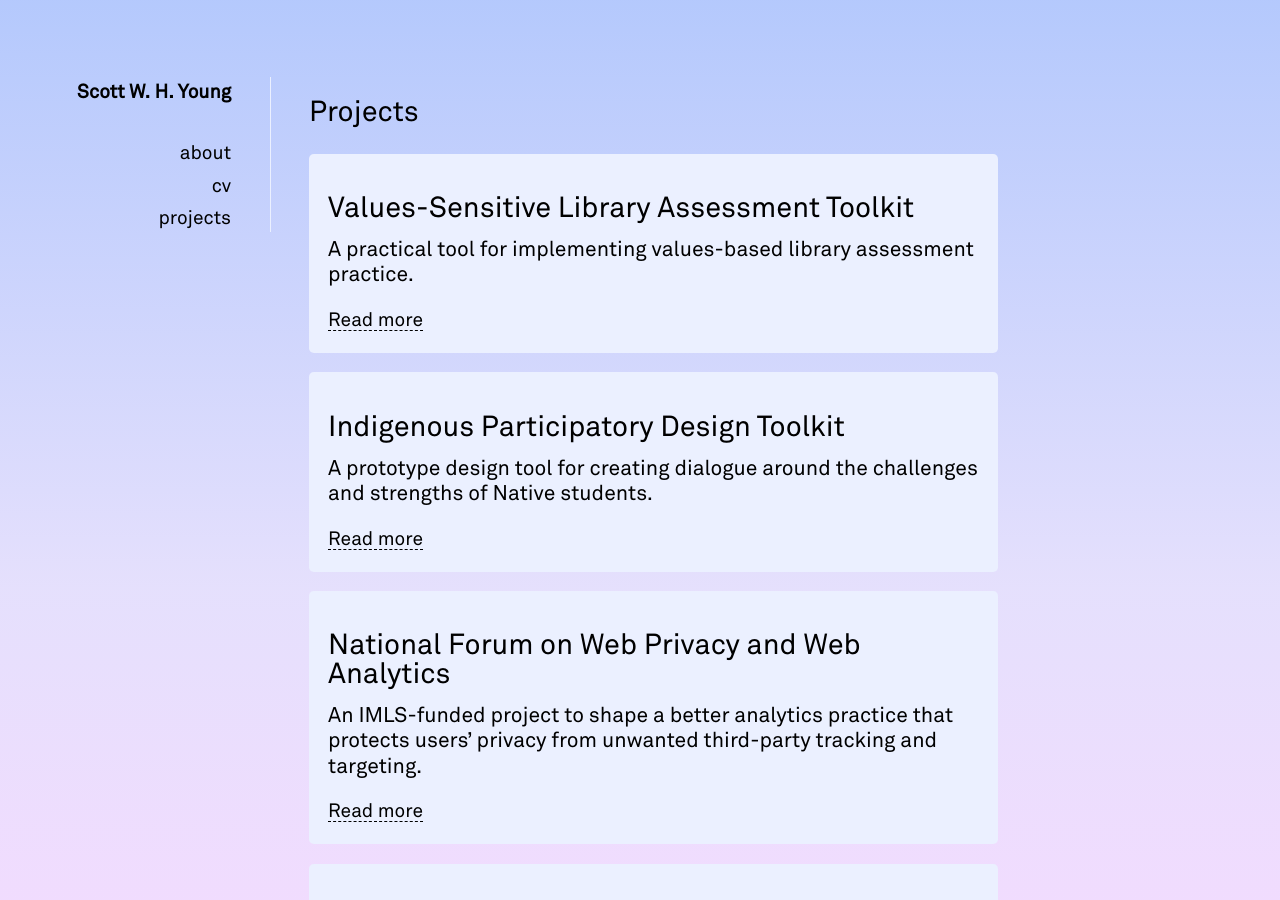
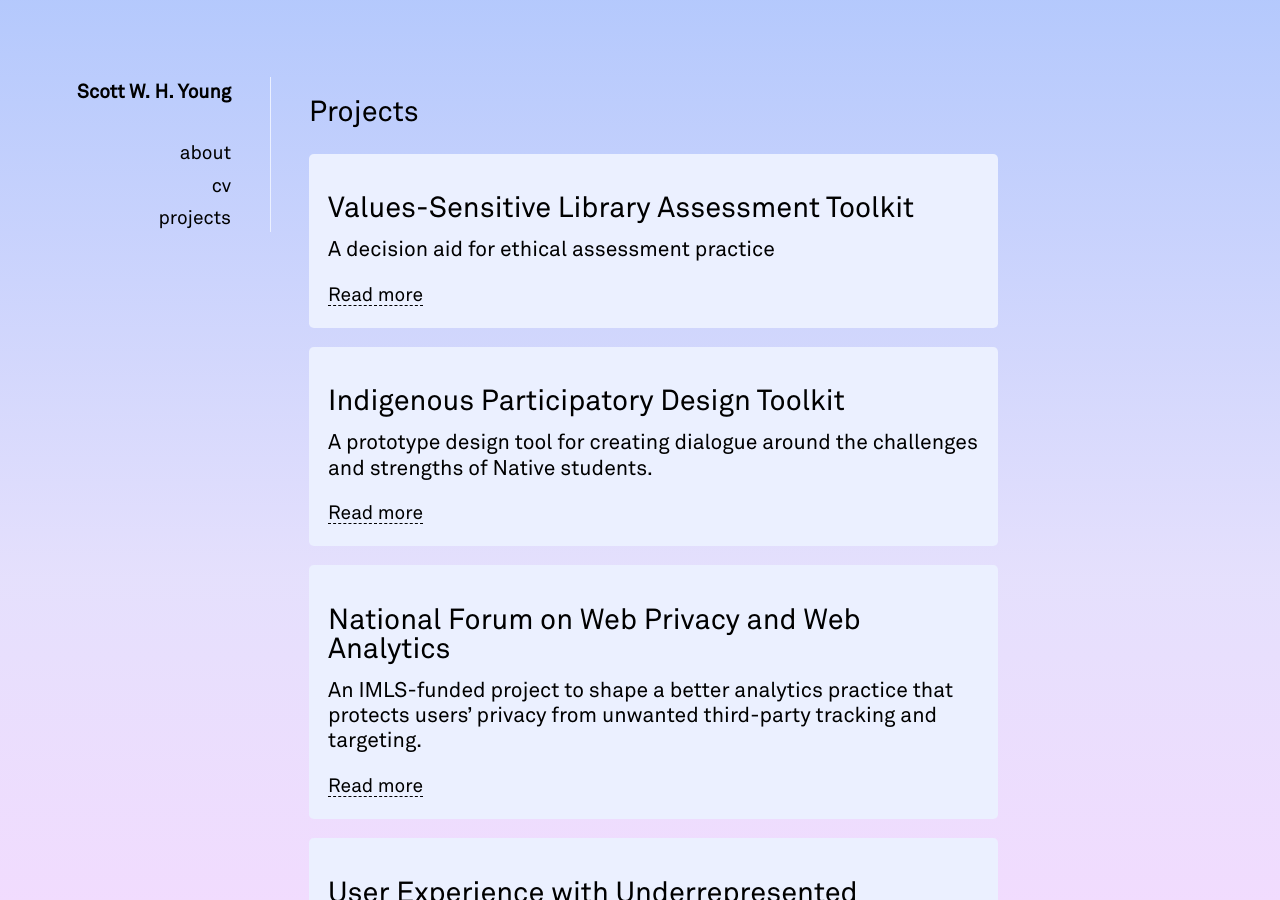
Before and after one commit to swyoung/swyoung.github.io, a Jekyll site: the page built from _pages/projects.md, in a window 1280 px wide and 900 px high. Built offline with Jekyll 4.4.1, drawn with Linux system fonts in a browser that asks for light colours; nearby versions of some CDN libraries; a style sheet for code colours, icons or effects is not loaded.

Commit message:
Update 2022-12-12-assessment-toolkit.md

```diff
--- a/_projects/2022-12-12-assessment-toolkit.md
+++ b/_projects/2022-12-12-assessment-toolkit.md
@@ -1,7 +1,7 @@
 ---
 layout: default
 title: "Values-Sensitive Library Assessment Toolkit"
-stack: "A practical tool for implementing values-based library assessment practice."
+stack: "A decision aid for ethical assessment practice"
 pinned: false
 order: 1
 ---
```
